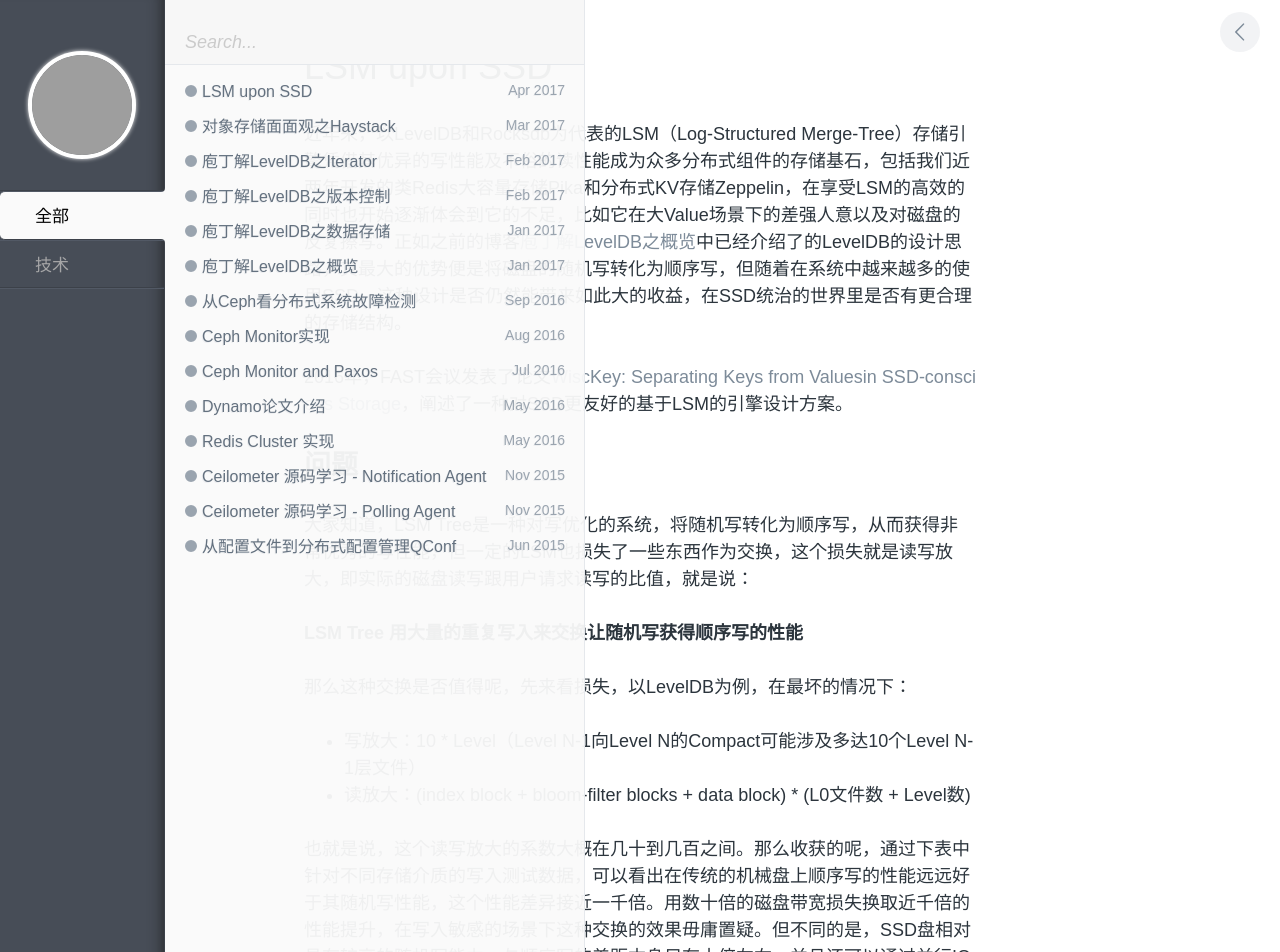
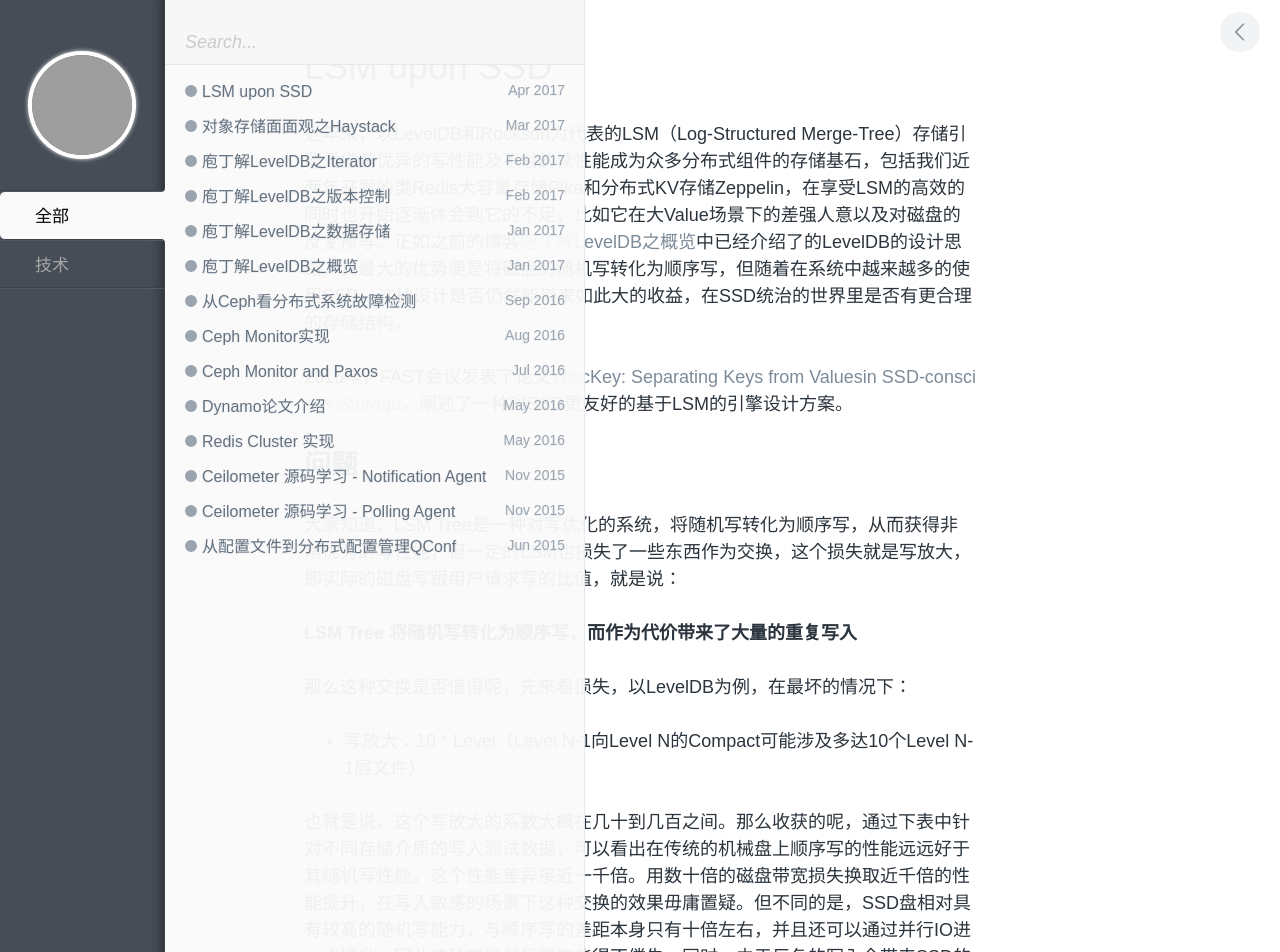
Before and after one commit to CatKang/catkang.github.io, a Jekyll site: the page built from _posts/tech/2017-04-30-lsm-upon-ssd.md, in a window 1280 px wide. Shown: the top 952 px of the page. Built offline with Jekyll 4.4.1, drawn with Linux system fonts in a browser that asks for light colours; comment, search, counter and statistics services are not loaded; some of the changed text lies outside the part shown; grey boxes are pictures that could not be loaded.

Commit message:
update lsm-upon-ssd

```diff
--- a/_posts/tech/2017-04-30-lsm-upon-ssd.md
+++ b/_posts/tech/2017-04-30-lsm-upon-ssd.md
@@ -15,16 +15,15 @@ keywords: lsm, leveldb, rocksdb, ssd
 
 ## **问题**
 
-大家知道，LSM Tree是一种对写优化的系统，将随机写转化为顺序写，从而获得非常优秀的写性能，但一定的LSM也损失了一些东西作为交换，这个损失就是读写放大，即实际的磁盘读写跟用户请求读写的比值，就是说：
+大家知道，LSM Tree是一种对写优化的系统，将随机写转化为顺序写，从而获得非常优秀的写性能，但一定的LSM也损失了一些东西作为交换，这个损失就是写放大，即实际的磁盘写跟用户请求写的比值，就是说：
 
-**LSM Tree 用大量的重复写入来交换让随机写获得顺序写的性能**
+**LSM Tree 将随机写转化为顺序写，而作为代价带来了大量的重复写入**
 
 那么这种交换是否值得呢，先来看损失，以LevelDB为例，在最坏的情况下：
 
 - 写放大：10 * Level（Level N-1向Level N的Compact可能涉及多达10个Level N-1层文件）
-- 读放大：(index block + bloom-filter blocks + data block) * (L0文件数 + Level数)
 
-也就是说，这个读写放大的系数大概在几十到几百之间。那么收获的呢，通过下表中针对不同存储介质的写入测试数据，可以看出在传统的机械盘上顺序写的性能远远好于其随机写性能，这个性能差异接近一千倍。用数十倍的磁盘带宽损失换取近千倍的性能提升，在写入敏感的场景下这种交换的效果毋庸置疑。但不同的是，SSD盘相对具有较高的随机写能力，与顺序写的差距本身只有十倍左右，并且还可以通过并行IO进一步提升，因此这种交换就显得有些得不偿失。同时，由于反复的写入会带来SSD的磨损从而降低寿命。
+也就是说，这个写放大的系数大概在几十到几百之间。那么收获的呢，通过下表中针对不同存储介质的写入测试数据，可以看出在传统的机械盘上顺序写的性能远远好于其随机写性能，这个性能差异接近一千倍。用数十倍的磁盘带宽损失换取近千倍的性能提升，在写入敏感的场景下这种交换的效果毋庸置疑。但不同的是，SSD盘相对具有较高的随机写能力，与顺序写的差距本身只有十倍左右，并且还可以通过并行IO进一步提升，因此这种交换就显得有些得不偿失。同时，由于反复的写入会带来SSD的磨损从而降低寿命。
 
 ![磁盘IO性能](http://i.imgur.com/BvtRvou.png)
 
```
